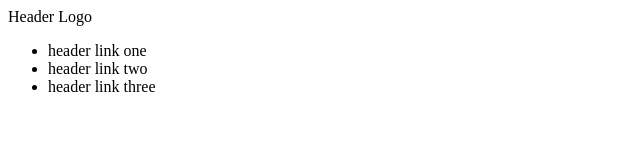
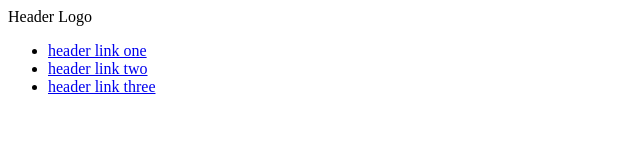
Before and after one commit to LawrenciaApp/grassroot-project, a plain HTML site: page index.html in a window 1280 px wide. Shown: the whole page, without its empty margins (0-640 px from the left). Drawn offline with Linux system fonts and the light colour scheme.

Commit message:
index is updated

```diff
--- a/index.html
+++ b/index.html
@@ -11,8 +11,8 @@
     <div class="logo">Header Logo</div>
     <div class="right-link">
       <ul>
-        <li>header link one</li>
-        <li>header link two</li>
-        <li>header link three</li>
+        <li><a href="line">header link one</a></li>
+        <li><a href="law">header link two</a></li>
+        <li><a href="law1">header link three</a></li>
       </ul>
 </html>
```
